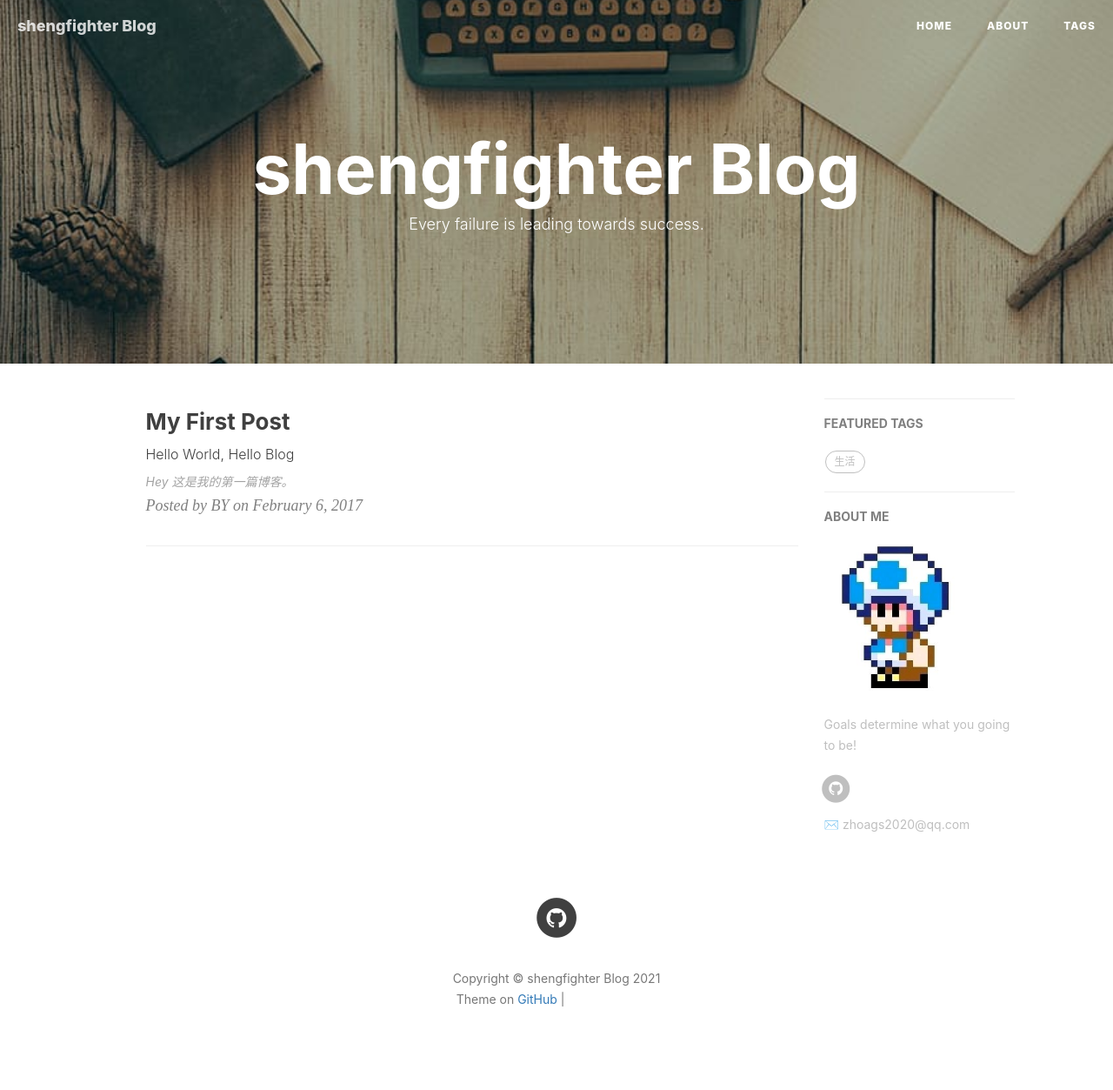
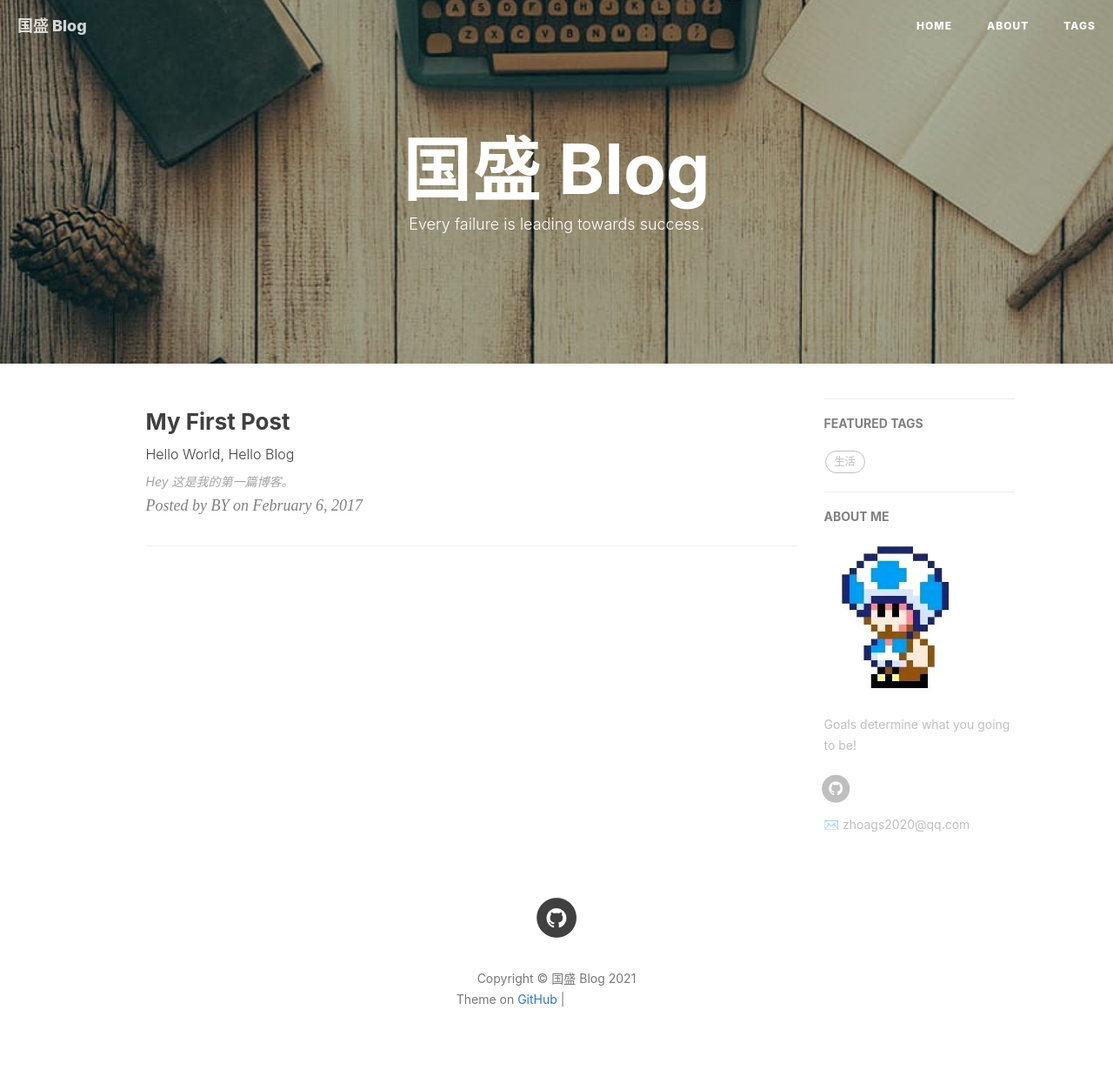
Before and after one commit to f1yfisher/f1yfisher.github.io, a Jekyll site: the page built from index.html, in a window 1280 px wide. Shown: the whole page at 87% size. Built offline with Jekyll 4.4.1, drawn with Linux system fonts in a browser that asks for light colours; nearby versions of some CDN libraries; the list of posts is cut into pages by our own code; comment, search, counter and statistics services are not loaded; grey boxes are pictures that could not be loaded.

Commit message:
Update _config.yml

```diff
--- a/_config.yml
+++ b/_config.yml
@@ -1,13 +1,13 @@
 # Site settings
-title: shengfighter Blog
-SEOTitle: 盛斗士的博客 | shengfighter Blog
+title: 国盛 Blog
+SEOTitle: 国盛的博客 | GS Blog
 header-img: img/post-bg-desk.jpg
 email: zhoags2020@qq.com
 description: "Every failure is leading towards success."
 keyword: "machine learning, deep learning, image process"
-url: "https://shengfighter.github.io"          # your host, for absolute URL
+url: "https://gonsong.github.io"          # your host, for absolute URL
 baseurl: ""      # for example, '/blog' if your blog hosted on 'host/blog'
-github_repo: "https://github.com/shengfighter/shengfighter.github.io.git" # you code repository
+github_repo: "https://github.com/gonsong/gonsong.github.io.git" # you code repository
 
 # Sidebar settings
 sidebar: true                           # whether or not using Sidebar.
```
